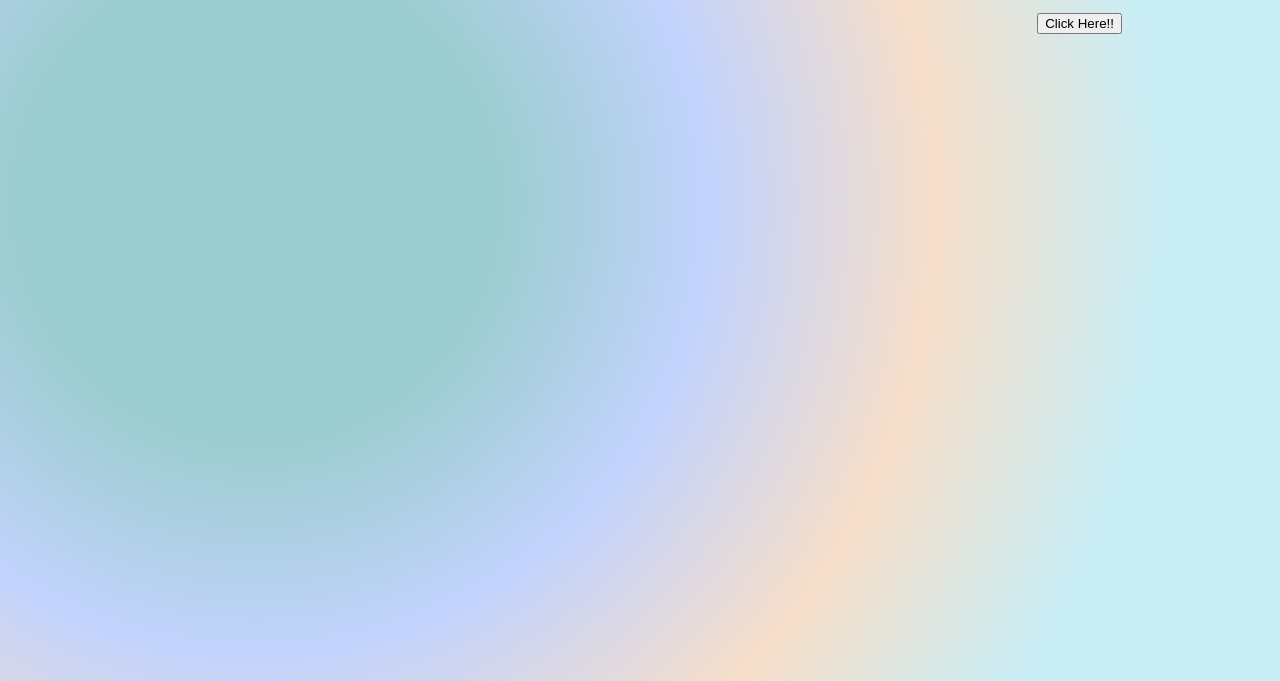
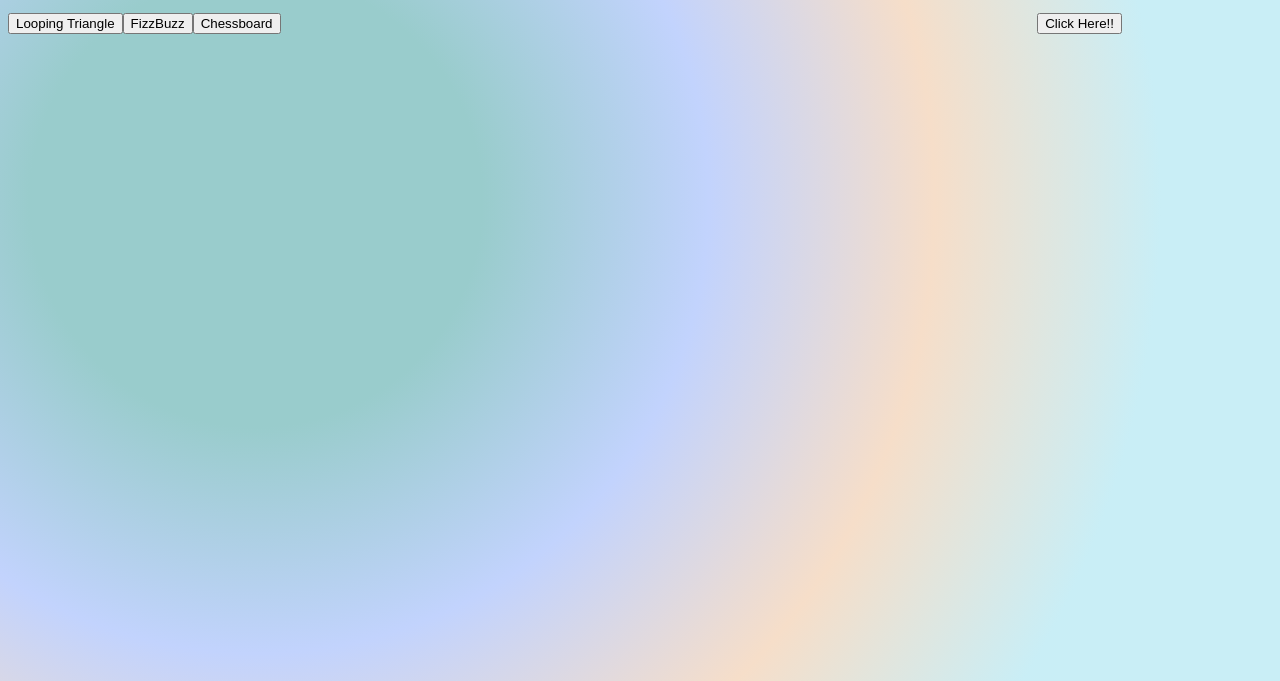
Before and after one commit to MengshiChen/109_technical_exercise-6, a plain HTML site: page index.html in a window 1280 px wide. Shown: the part 119-800 px from the top of the page. Drawn offline with Linux system fonts and the light colour scheme.

Commit message:
html css

```diff
--- a/css/style.css
+++ b/css/style.css
@@ -23,6 +23,6 @@ p{
 button{
   float: right;
 }
-/* .pages{
+.pages{
   float: left;
-} */
+}
--- a/index.html
+++ b/index.html
@@ -20,9 +20,9 @@
         }
       </script>
     </div>
-<!--
+
      <a href="ex_1.js"><button type="button" class="pages">Looping Triangle</button></a>
       <a href="ex_2.js"><button type="button"class="pages">FizzBuzz</button></a>
-       <a href="ex_3.js"><button type="button"class="pages">Chessboard</button></a> -->
+       <a href="ex_3.js"><button type="button"class="pages">Chessboard</button></a>
   </body>
 </html>
```
